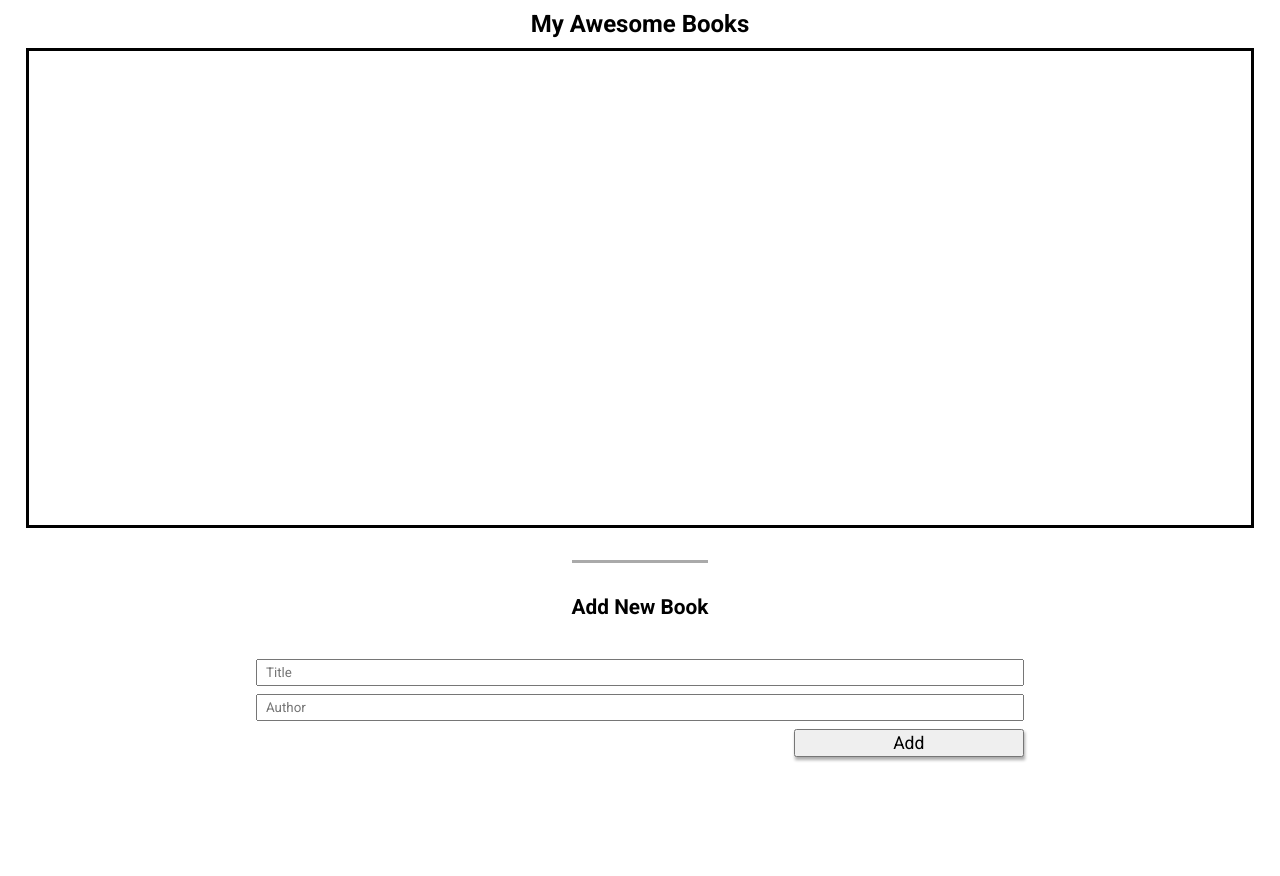
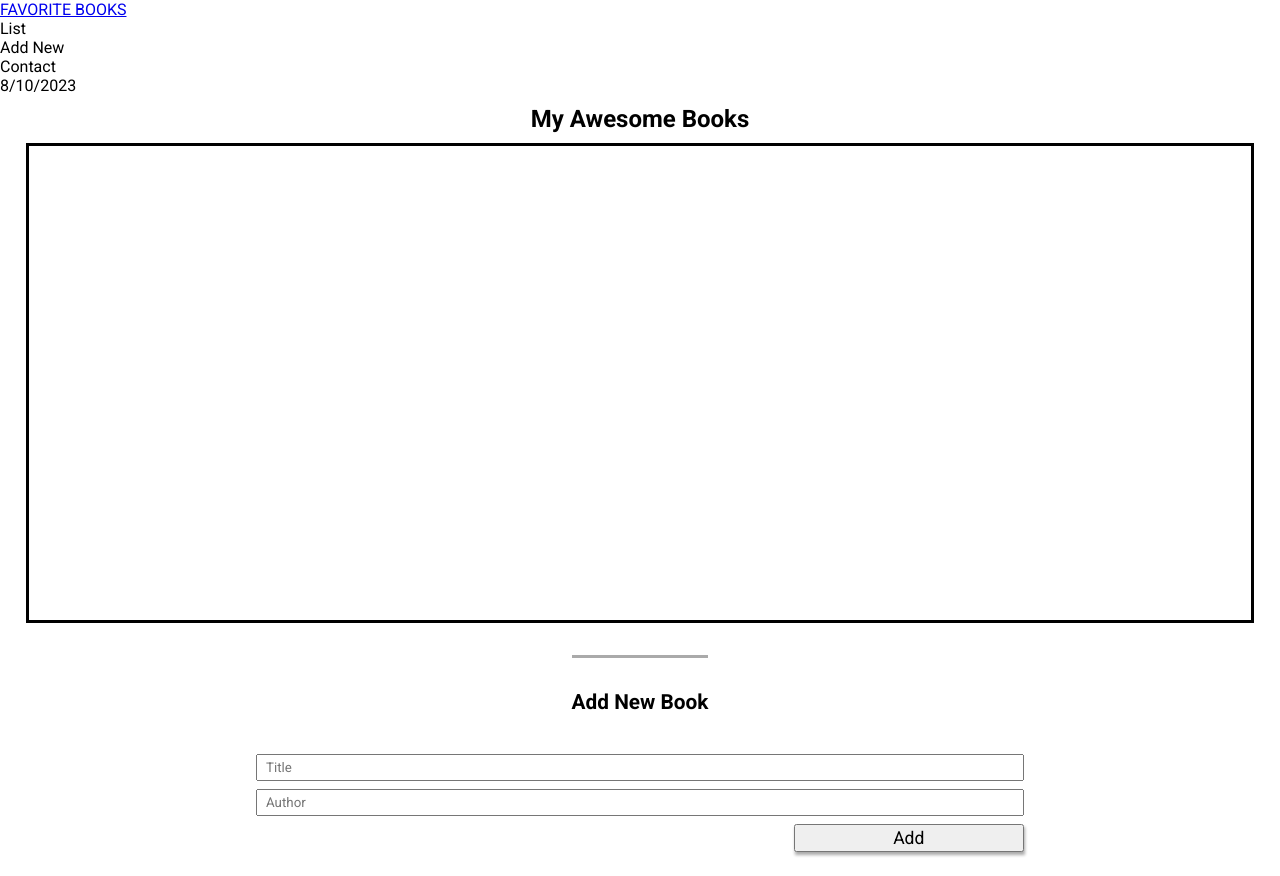
Before and after one commit to Al-Amin-Khan-Shakil/Favorite-Books, a website: page index.html in a window 1280 px wide. Before the commit the page ends 800 px from the top, so only its background shows below. Drawn offline with Linux system fonts and the light colour scheme.

Commit message:
Create header in html

```diff
--- a/JavaScript/script.js
+++ b/JavaScript/script.js
@@ -1,8 +1,8 @@
 const listContainer = document.getElementById('list-container');
 const addBTN = document.getElementById('add-btn');
-const list = document.getElementById('list-btn');
-const addNewBtn = document.getElementById('add-new-btn');
-const contactInfo = document.getElementById('contact-info');
+const list = document.getElementById('list-link');
+const addNewBtn = document.getElementById('add-new-link');
+const contactInfo = document.getElementById('contact-link');
 const bookList = document.getElementById('book-list');
 const addNewSection = document.getElementById('add-new-section');
 const contactSection = document.getElementById('contact-section');
--- a/index.html
+++ b/index.html
@@ -4,9 +4,26 @@
   <meta charset="UTF-8">
   <meta name="viewport" content="width=device-width, initial-scale=1.0">
   <link href="./CSS/style.css" rel="stylesheet">
-  <title>Document</title>
+  <title>Favorite Books</title>
 </head>
 <body>
+  <header id="header">
+    <nav class="navbar">
+      <div class="logo-wrapper">
+        <a href="#" class="logo">FAVORITE BOOKS</a>
+      </div>
+      <div class="menu-container">
+        <ul class="menu">
+          <li class="menu-list" id="list-link">List</li>
+          <li class="menu-list" id="add-new-link">Add New</li>
+          <li class="menu-list" id="contact-link">Contact</li>
+        </ul>
+      </div>
+    </nav>
+    <div id="date">
+      8/10/2023
+    </div>
+  </header>
   <section id="book-list">
     <div class="book-list-wrapper">
       <div class="book-list-container">
```
